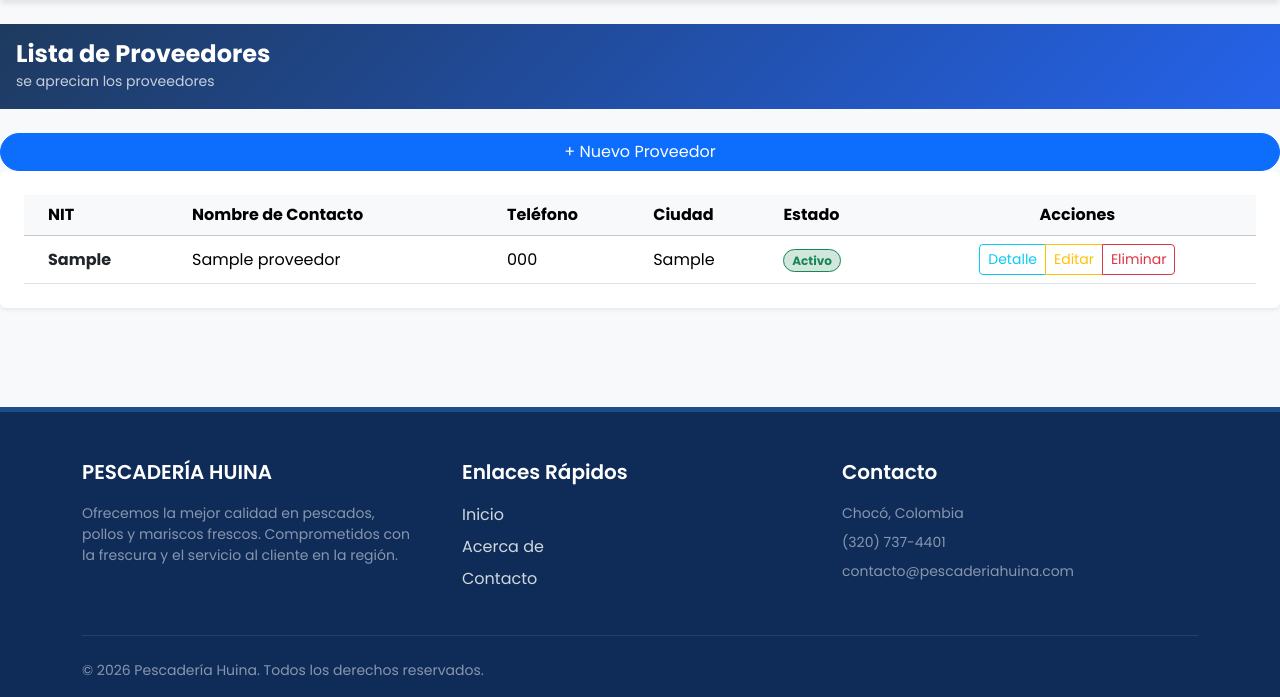
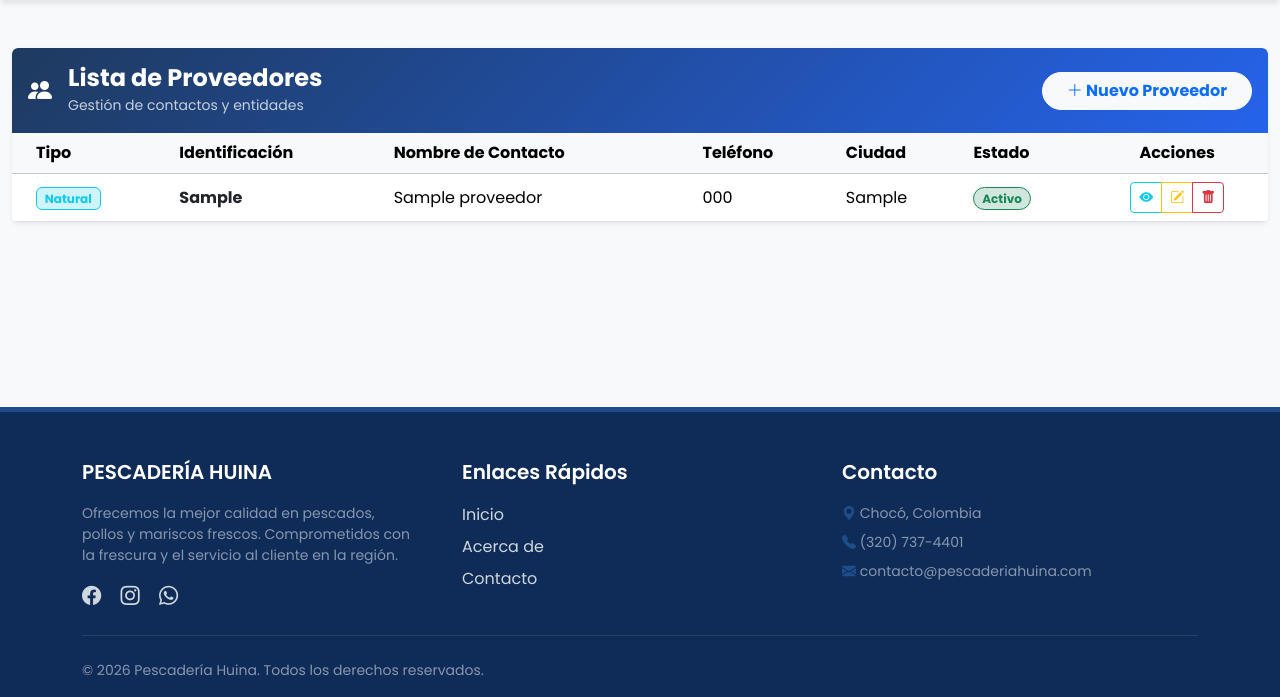
Before and after one commit to marlon733/PROYECTO_SENA, a Django app: page /proveedores/ in a window 1280 px wide. Shown: the part 103-800 px from the top of the page. Run offline with Django 5.2, Linux system fonts and the light colour scheme; tables that the repository leaves empty hold one stand-in row (values such as "Sample post"); some libraries are stand-ins or nearby versions.

Commit message:
Se termino de modificar el modulo de proveedores, se desarrollo una barra desplegable donde da la opcion de escoger entre persona juridica y natural

```diff
--- a/pescaderia_huina/proveedores/models.py
+++ b/pescaderia_huina/proveedores/models.py
@@ -1,17 +1,48 @@
 from django.db import models
 
 class Proveedor(models.Model):
-    # Identificación
-    nit = models.CharField(max_length=20, unique=True, verbose_name="NIT/RUC")
+    # Opciones para el tipo de persona
+    TIPO_PERSONA_CHOICES = [
+        ('natural', 'Persona Natural'),
+        ('juridica', 'Persona Jurídica'),
+    ]
+
+    tipo_persona = models.CharField(
+        max_length=10,
+        choices=TIPO_PERSONA_CHOICES,
+        default='juridica',
+        verbose_name="Tipo de Persona"
+    )
+
+    # Identificación (Ya era único, le agregamos mensaje personalizado)
+    nit = models.CharField(
+        max_length=20,
+        unique=True,
+        verbose_name="Identificación (NIT/Cédula)",
+        error_messages={'unique': "Ya existe un proveedor registrado con este NIT o Cédula."}
+    )
+
     nombre_contacto = models.CharField(max_length=100, verbose_name="Nombre del Contacto")
 
-    # Contacto
-    correo = models.EmailField(max_length=100, verbose_name="Correo Electrónico")
-    telefono = models.CharField(max_length=20, verbose_name="Teléfono/Celular")
+    # --- CAMBIOS AQUÍ ---
+    correo = models.EmailField(
+        max_length=100,
+        verbose_name="Correo Electrónico",
+        unique=True,  # Esto impide repetidos
+        error_messages={'unique': "Este correo electrónico ya está en uso por otro proveedor."}
+    )
+
+    telefono = models.CharField(
+        max_length=20,
+        verbose_name="Teléfono/Celular",
+        unique=True,  # Esto impide repetidos
+        error_messages={'unique': "Este número de teléfono ya se encuentra registrado."}
+    )
+    # --------------------
+
     direccion = models.CharField(max_length=255, verbose_name="Dirección")
     ciudad = models.CharField(max_length=100, verbose_name="Ciudad")
 
-    # Información de negocio
     estado = models.BooleanField(default=True, verbose_name="Activo")
     fecha_registro = models.DateTimeField(auto_now_add=True)
 
@@ -20,4 +51,4 @@ class Proveedor(models.Model):
         verbose_name_plural = "Proveedores"
 
     def __str__(self):
-        return f"{self.nit}"
+        return f"{self.nombre_contacto} ({self.nit})"
--- a/pescaderia_huina/proveedores/templates/lista_proveedores.html
+++ b/pescaderia_huina/proveedores/templates/lista_proveedores.html
@@ -1,29 +1,32 @@
 {% extends 'master.html' %}
 
 {% block content %}
+<div class="container-fluid py-4">
+    <div class="card border-0 shadow-sm overflow-hidden">
         <div class="card-header text-white py-3"
-             style="background: linear-gradient(135deg, #1e3a5f 0%, #2563eb 100%);">
+            style="background: linear-gradient(135deg, #1e3a5f 0%, #2563eb 100%); border:none;">
+            <div class="d-flex justify-content-between align-items-center">
                 <div class="d-flex align-items-center">
-                <i class="bi bi-pencil-square fs-4 me-3"></i>
+                    <i class="bi bi-people-fill fs-4 me-3"></i>
                     <div>
                         <h4 class="mb-0 fw-bold">Lista de Proveedores</h4>
-                    <small class="opacity-75">se aprecian los proveedores</small>
+                        <small class="opacity-75">Gestión de contactos y entidades</small>
                     </div>
                 </div>
-        </div>
-        <br>
                 <a href="{% url 'proveedores:agregar_proveedores' %}"
-            class="btn btn-primary w-100 rounded-pill"></i> + Nuevo Proveedor
+                    class="btn btn-light rounded-pill px-4 fw-bold text-primary">
+                    <i class="bi bi-plus-lg"></i> Nuevo Proveedor
                 </a>
             </div>
+        </div>
 
-    <div class="card border-0 shadow-sm">
-         <div class="card-body p-4">
+        <div class="card-body p-0">
             <div class="table-responsive">
                 <table class="table table-hover align-middle mb-0">
                     <thead class="table-light">
                         <tr>
-                            <th class="ps-4">NIT</th>
+                            <th class="ps-4">Tipo</th>
+                            <th>Identificación</th>
                             <th>Nombre de Contacto</th>
                             <th>Teléfono</th>
                             <th>Ciudad</th>
@@ -34,39 +37,51 @@
                     <tbody>
                         {% for p in proveedores %}
                         <tr>
-                            <td class="ps-4 fw-bold text-dark">{{ p.nit }}</td>
+                            <td class="ps-4">
+                                {% if p.tipo_persona == 'natural' %}
+                                <span class="badge bg-info-subtle text-info border border-info">Natural</span>
+                                {% else %}
+                                <span
+                                    class="badge bg-secondary-subtle text-secondary border border-secondary">Jurídica</span>
+                                {% endif %}
+                            </td>
+                            <td class="fw-bold text-dark">{{ p.nit }}</td>
                             <td>{{ p.nombre_contacto }}</td>
                             <td>{{ p.telefono }}</td>
                             <td>{{ p.ciudad }}</td>
                             <td>
                                 {% if p.estado %}
-                                <span class="badge rounded-pill bg-success-subtle text-success border border-success">Activo</span>
+                                <span
+                                    class="badge rounded-pill bg-success-subtle text-success border border-success">Activo</span>
                                 {% else %}
-                                <span class="badge rounded-pill bg-danger-subtle text-danger border border-danger">Inactivo</span>
+                                <span
+                                    class="badge rounded-pill bg-danger-subtle text-danger border border-danger">Inactivo</span>
                                 {% endif %}
                             </td>
                             <td class="text-center">
-                                <div class="btn-group" role="group">
-                                    <a href="{% url 'proveedores:detalle_proveedores' p.id %}" class="btn btn-outline-info btn-sm" title="Ver Detalle">
-                                        Detalle
+                                <div class="btn-group" role="group" aria-label="Acciones">
+
+                                    <a href="{% url 'proveedores:detalle_proveedores' p.id %}"
+                                        class="btn btn-sm btn-outline-info" title="Ver Detalle">
+                                        <i class="bi bi-eye-fill"></i>
                                     </a>
-                                    <a href="{% url 'proveedores:modificar_proveedores' p.id %}" class="btn btn-outline-warning btn-sm" title="Editar">
-                                        Editar
+
+                                    <a href="{% url 'proveedores:modificar_proveedores' p.id %}"
+                                        class="btn btn-sm btn-outline-warning" title="Editar">
+                                        <i class="bi bi-pencil-square"></i>
                                     </a>
-                                    <a href="{% url 'proveedores:eliminar_proveedores' p.id %}" class="btn btn-outline-danger btn-sm" title="Eliminar">
-                                        Eliminar
+
+                                    <a href="{% url 'proveedores:eliminar_proveedores' p.id %}"
+                                        class="btn btn-sm btn-outline-danger" title="Eliminar">
+                                        <i class="bi bi-trash-fill"></i>
                                     </a>
+
                                 </div>
                             </td>
                         </tr>
                         {% empty %}
                         <tr>
-                            <td colspan="6" class="text-center py-5">
-                                <div class="text-muted">
-                                    <p class="mb-2">No hay proveedores registrados.</p>
-                                    <a href="{% url 'proveedores:agregar_proveedores' %}" class="btn btn-sm btn-primary">Crea el primero aquí</a>
-                                </div>
-                            </td>
+                            <td colspan="7" class="text-center py-5 text-muted">No hay proveedores registrados.</td>
                         </tr>
                         {% endfor %}
                     </tbody>
--- a/pescaderia_huina/proveedores/urls.py
+++ b/pescaderia_huina/proveedores/urls.py
@@ -4,7 +4,7 @@ from . import views
 app_name = 'proveedores'
 
 urlpatterns = [
-    path('', views.lista_proveedores, name='lista_proveedores'), # Inicio de la app
+    path('', views.lista_proveedores, name='lista_proveedores'),
     path('nuevo/', views.agregar_proveedor, name='agregar_proveedores'),
     path('detalle/<int:id>/', views.detalle_proveedor, name='detalle_proveedores'),
     path('modificar/<int:id>/', views.modificar_proveedor, name='modificar_proveedores'),
--- a/pescaderia_huina/proveedores/views.py
+++ b/pescaderia_huina/proveedores/views.py
@@ -2,9 +2,10 @@ from django.shortcuts import render, redirect, get_object_or_404
 from .models import Proveedor
 from .forms import ProveedorForm
 
-# 1. LISTA DE PROVEEDORES (Tu Hub Principal)
+# 1. LISTA DE PROVEEDORES
 def lista_proveedores(request):
-    proveedores = Proveedor.objects.all()
+    # Traemos todos los proveedores ordenados por nombre
+    proveedores = Proveedor.objects.all().order_by('nombre_contacto')
     return render(request, 'lista_proveedores.html', {'proveedores': proveedores})
 
 # 2. AGREGAR PROVEEDOR
@@ -18,7 +19,7 @@ def agregar_proveedor(request):
         form = ProveedorForm()
     return render(request, 'agregar_proveedores.html', {'form': form})
 
-# 3. DETALLE DEL PROVEEDOR (Solo lectura)
+# 3. DETALLE DEL PROVEEDOR
 def detalle_proveedor(request, id):
     proveedor = get_object_or_404(Proveedor, id=id)
     return render(request, 'detalle_proveedores.html', {'proveedor': proveedor})
@@ -33,7 +34,8 @@ def modificar_proveedor(request, id):
             return redirect('proveedores:lista_proveedores')
     else:
         form = ProveedorForm(instance=proveedor)
-    return render(request, 'modificar_proveedores.html', {'form': form})
+    # Importante: enviamos el objeto proveedor también por si el template lo necesita
+    return render(request, 'modificar_proveedores.html', {'form': form, 'proveedor': proveedor})
 
 # 5. ELIMINAR PROVEEDOR
 def eliminar_proveedor(request, id):
--- a/pescaderia_huina/templates/master.html
+++ b/pescaderia_huina/templates/master.html
@@ -11,6 +11,7 @@
     {% bootstrap_javascript %}
 
     <link href="https://fonts.googleapis.com/css2?family=Poppins:wght@300;400;500;600;700&display=swap" rel="stylesheet">
+    <link rel="stylesheet" href="https://cdn.jsdelivr.net/npm/bootstrap-icons@1.11.3/font/bootstrap-icons.min.css">
     <link rel="stylesheet" href="{% static 'css/styles.css' %}">
 
     <style>
```
Also changed, not shown: pescaderia_huina/proveedores/forms.py (+38 -9 lines), pescaderia_huina/proveedores/templates/agregar_proveedores.html (+51 -6 lines), pescaderia_huina/proveedores/templates/detalle_proveedores.html (added, +64 -0 lines), pescaderia_huina/proveedores/templates/eliminar_proveedores.html (+7 -13 lines), pescaderia_huina/proveedores/templates/modificar_proveedores.html (+18 -18 lines), pescaderia_huina/proveedores/migrations/0002_proveedor_tipo_persona_alter_proveedor_nit.py (added), pescaderia_huina/proveedores/migrations/0003_alter_proveedor_correo_alter_proveedor_nit_and_more.py (added). Lines whose indentation alone changed are shown as unchanged.
